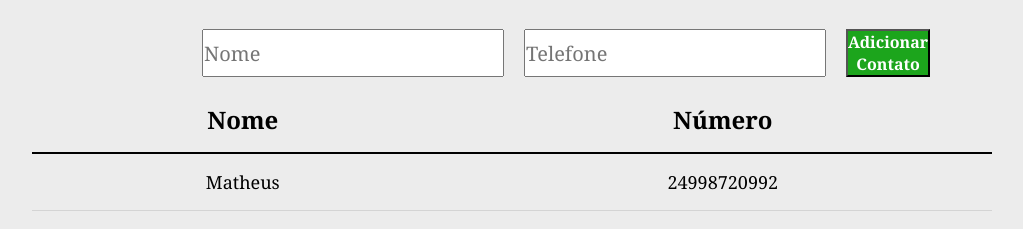
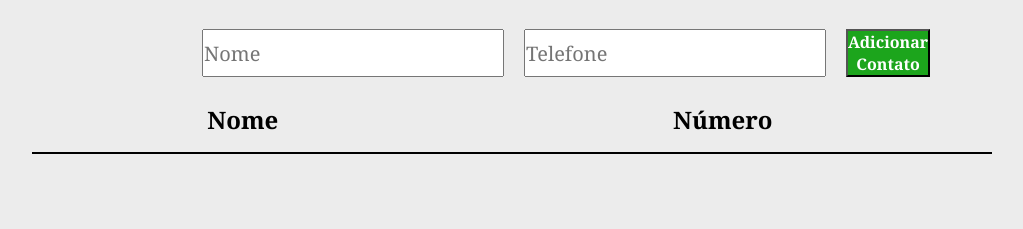
Before and after one commit to dev-limatheus/Exercicio-Projeto-2, a plain HTML site: page index.html in a window 1280 px wide. Shown: the part 169-398 px from the top of the page, without its empty margins (128-1151 px from the left). Drawn offline with Linux system fonts and the light colour scheme.

Commit message:
Atualizar o index.html

```diff
--- a/index.html
+++ b/index.html
@@ -30,10 +30,6 @@
                     </tr>
                 </thead>
                 <tbody>
-                    <tr>
-                        <td>Matheus</td>
-                        <td>24998720992</td>
-                    </tr>
                 </tbody>
             </table>
         </div>
```
